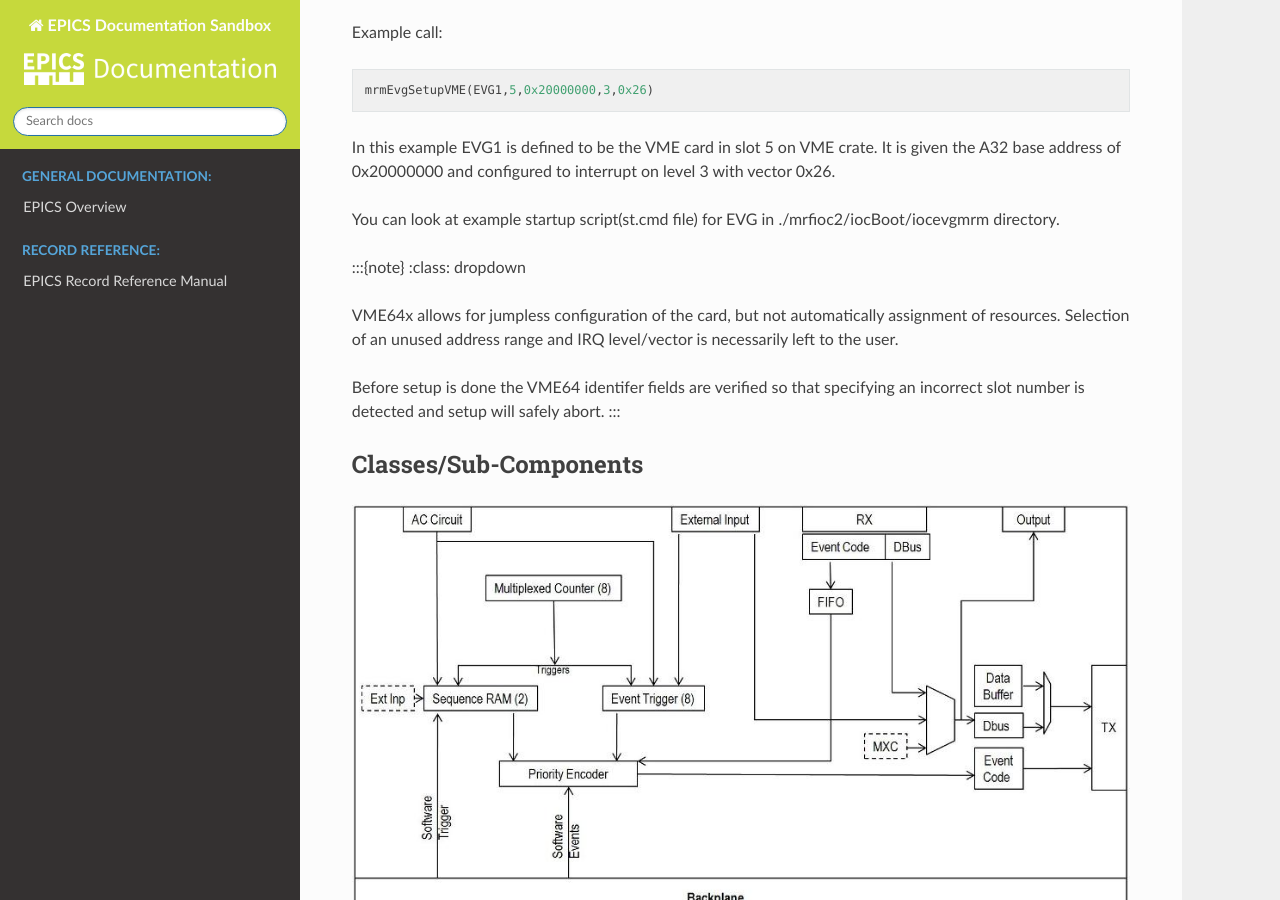
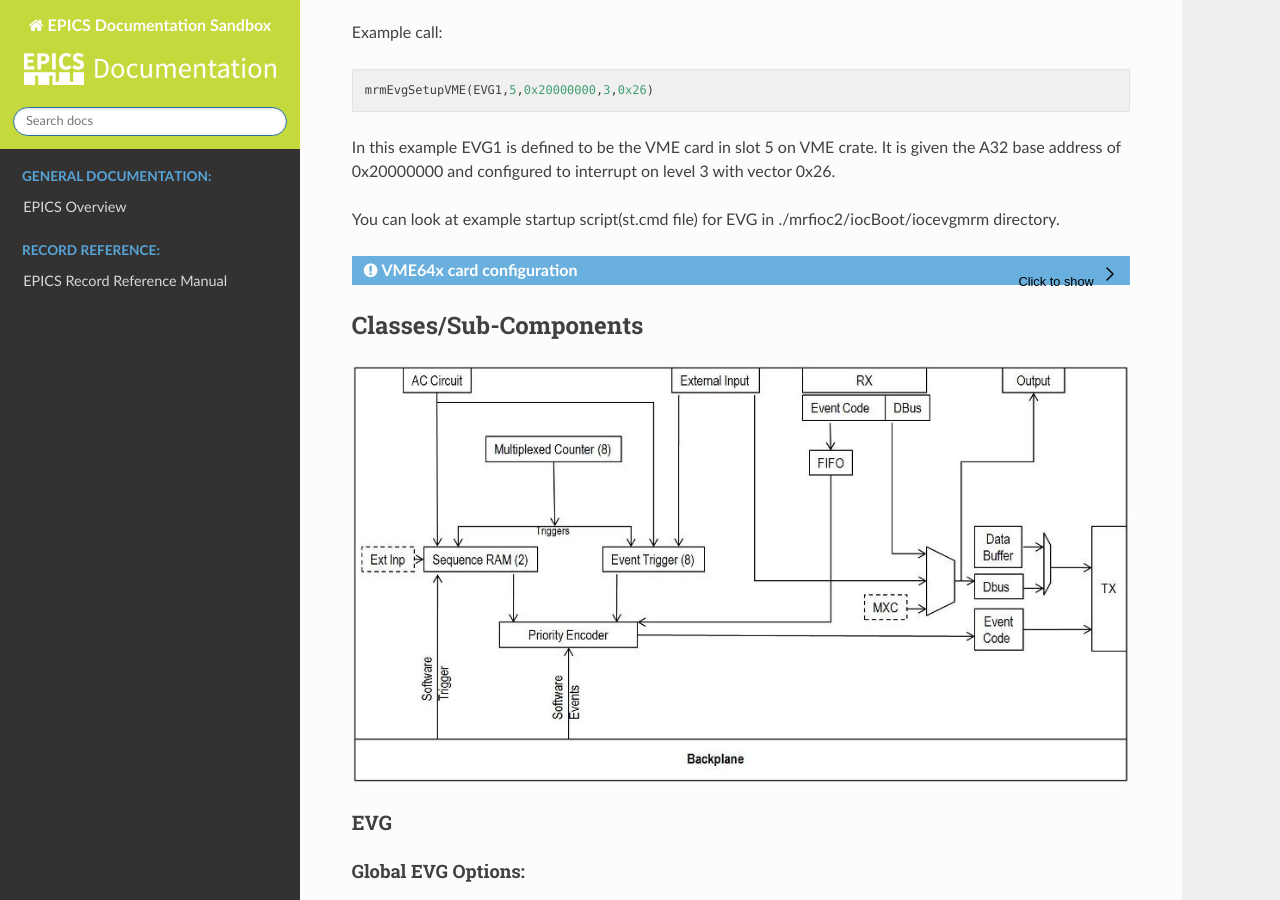
Before and after one commit to ttkorhonen/myDocument, a Sphinx documentation site: the page built from docs/mrfioc2/evg-usage.md, in a window 1280 px wide and 900 px high, scrolled down 869 px. Built offline with Sphinx 7.4.7 and the Read the Docs theme 2.0.0, drawn with Linux system fonts in a browser that asks for light colours.

Commit message:
try admonitions, take#3

````diff
--- a/docs/mrfioc2/evg-usage.md
+++ b/docs/mrfioc2/evg-usage.md
@@ -52,7 +52,7 @@ interrupt on level 3 with vector 0x26.
 You can look at example startup script(st.cmd file) for EVG in
 ./mrfioc2/iocBoot/iocevgmrm directory.
 
-:::{note}
+```{admonition} VME64x card configuration
 :class: dropdown
 
 VME64x allows for jumpless configuration of the
@@ -63,7 +63,7 @@ user.
 Before setup is done the VME64 identifer fields are
 verified so that specifying an incorrect slot number is detected and
 setup will safely abort.
-:::
+```
 
 
 ### Classes/Sub-Components
````
